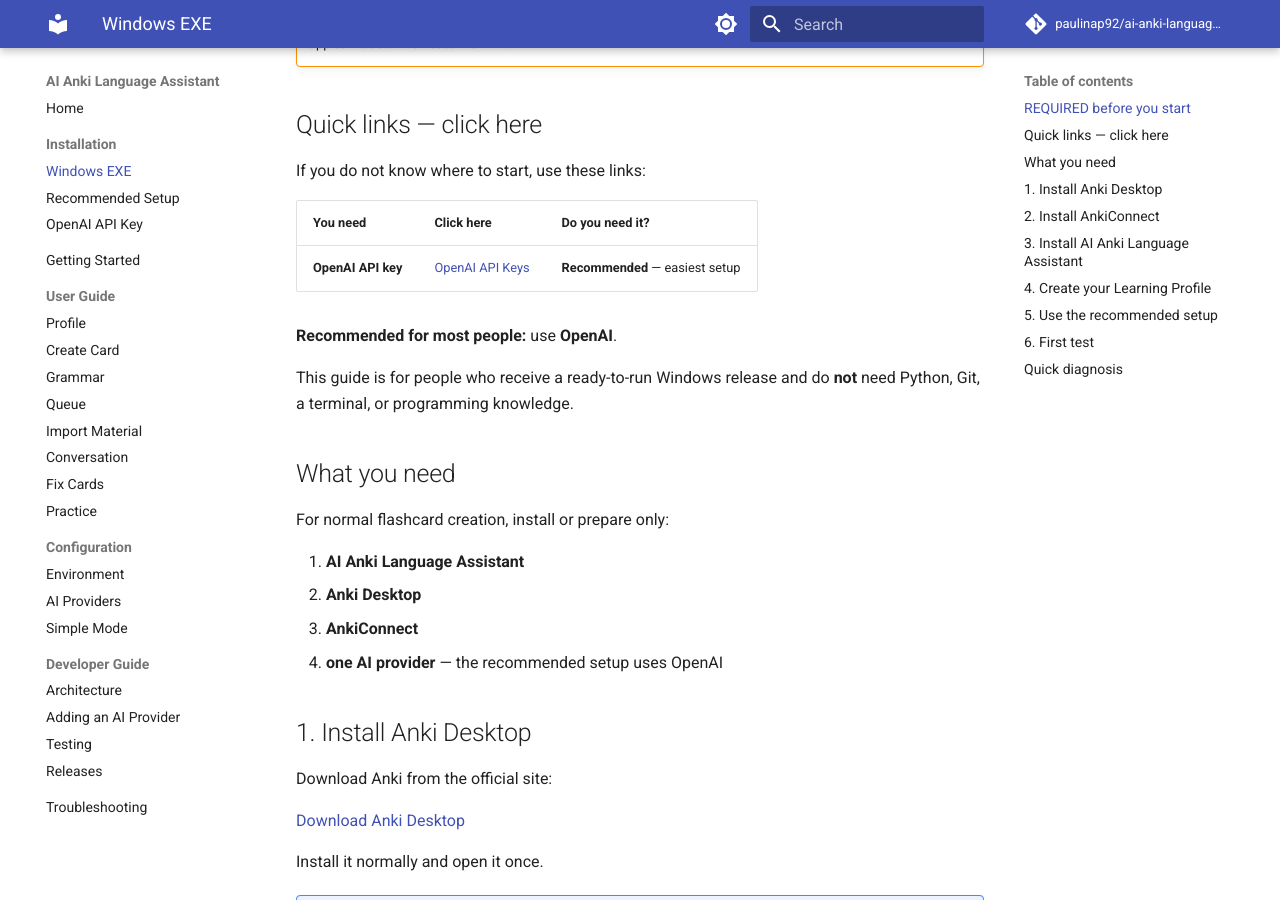
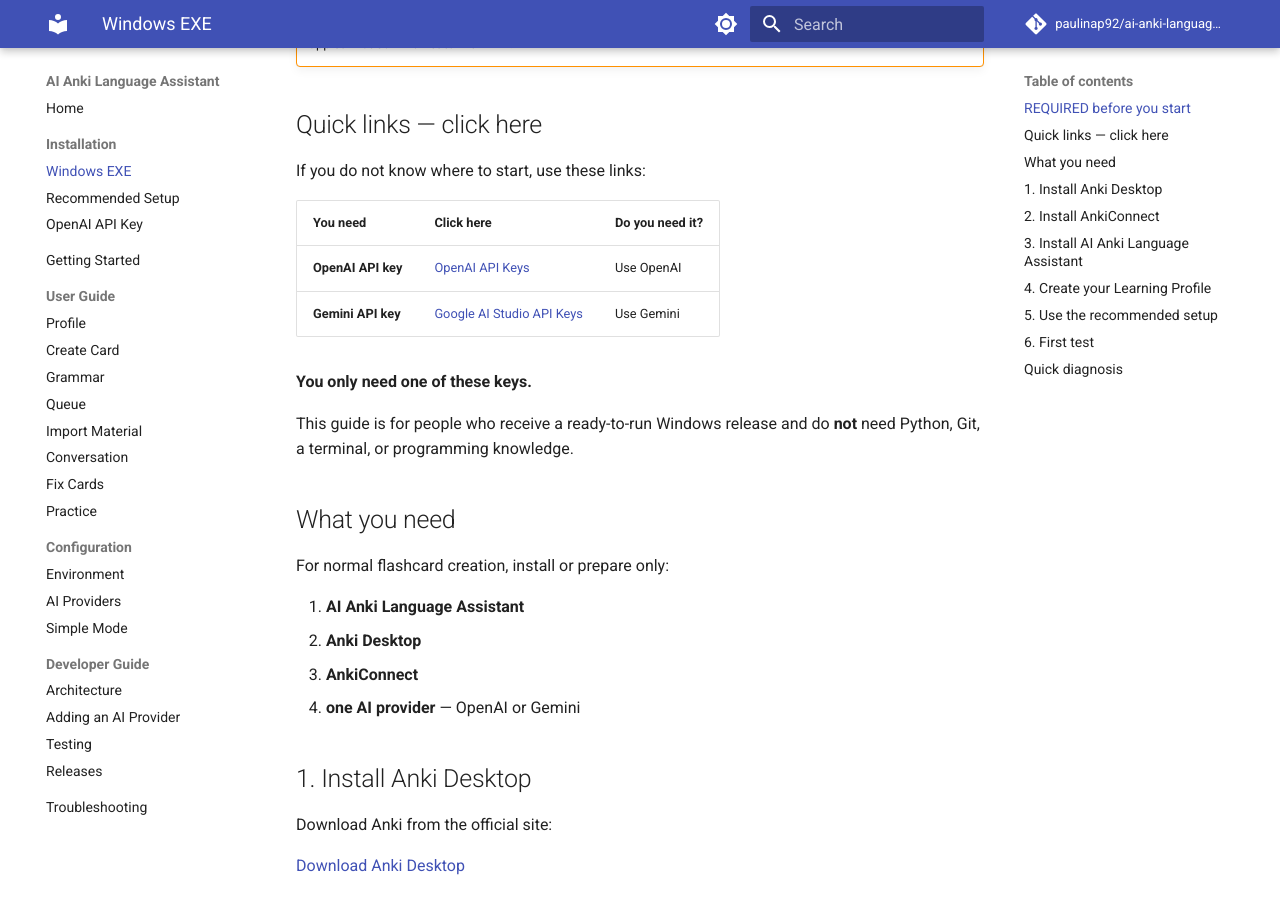
Before and after one commit to paulinap92/ai-anki-language-assistant, an MkDocs documentation site: the page built from docs/installation/windows-exe.md, in a window 1280 px wide and 900 px high, scrolled down 497 px. Built offline with MkDocs 1.6.1 and Material for MkDocs 9.7.7, drawn with Linux system fonts in a browser that asks for light colours; comment, search, counter and statistics services are not loaded; some of the changed text lies outside the part shown.

Commit message:
docs: add Gemini to beginner Windows setup

```diff
--- a/docs/installation/windows-exe.md
+++ b/docs/installation/windows-exe.md
@@ -20,9 +20,10 @@
 
 | You need | Click here | Do you need it? |
 |---|---|---|
-| **OpenAI API key** | [OpenAI API Keys](https://platform.openai.com/api-keys) | **Recommended** — easiest setup |
+| **OpenAI API key** | [OpenAI API Keys](https://platform.openai.com/api-keys) | Use OpenAI |
+| **Gemini API key** | [Google AI Studio API Keys](https://aistudio.google.com/apikey) | Use Gemini |
 
-**Recommended for most people:** use **OpenAI**.
+**You only need one of these keys.**
 
 This guide is for people who receive a ready-to-run Windows release and do **not** need Python, Git, a terminal, or programming knowledge.
 
@@ -33,7 +34,7 @@
 1. **AI Anki Language Assistant**
 2. **Anki Desktop**
 3. **AnkiConnect**
-4. **one AI provider** — the recommended setup uses OpenAI
+4. **one AI provider** — OpenAI or Gemini
 
 ## 1. Install Anki Desktop
 
@@ -97,9 +98,9 @@
 
 [Recommended setup](recommended-setup.md)
 
-It uses **OpenAI** as the recommended AI provider.
+Choose **OpenAI or Gemini**.
 
-You only need one OpenAI API key.
+You only need one API key. Paste it directly into **Setup → Recommended setup**; no manual `.env` editing is required.
 
 ## 6. First test
 
```
